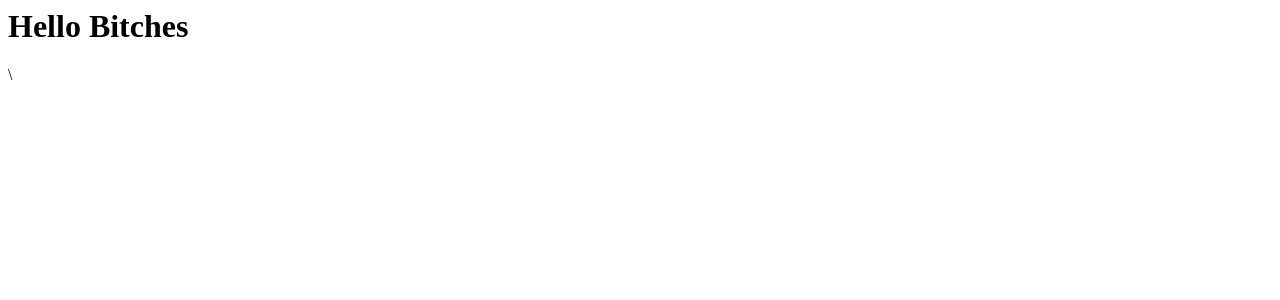
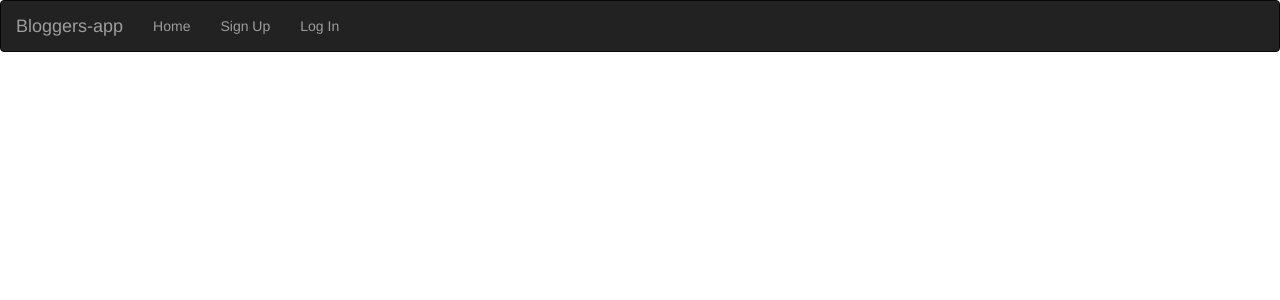
Before and after one commit to Okalll/Blog, a Flask app: page / in a window 1280 px wide. Shown: the top 300 px of the page. Run offline with Flask 2, Linux system fonts and the light colour scheme; some libraries are stand-ins or nearby versions.

Commit message:
"Add attached files in app folder"

```diff
--- /dev/null
+++ b/app/templates/base.html
@@ -0,0 +1,20 @@
+{% extends 'bootstrap/base.html'%}
+
+<!-- Navbar block  -->
+{% block navbar %}
+    {% include 'navbar.html' %}
+{% endblock %}
+
+     {% block content %}
+        <!-- Content block -->
+    <body>
+    <head>
+        <meta charset="utf-8">
+        {% if title %}
+        <title> {{ title }}</title>
+        {% else %}
+        <title> Bloggers-app </title>
+        {% endif %}
+    </head>
+    </body>
+        {% endblock%}
--- a/app/templates/index.html
+++ b/app/templates/index.html
@@ -1 +1,16 @@
-<h1>Hello Bitches</h1>\
+{% extends 'base.html'%}
+
+<!DOCTYPE html>
+<html>
+    <head>
+        <meta charset="utf-8">
+        {% if title %}
+        <title> {{ title }}</title>
+        {% else %}
+        <title> Bloggers-app</title>
+        {% endif %}
+    </head>
+    <body>
+
+    </body>
+</html>
--- /dev/null
+++ b/app/templates/navbar.html
@@ -0,0 +1,20 @@
+    <div class="navbar navbar-inverse" role="navigation">
+        <div class="container-fluid">
+            <div class="navbar-header">
+                <button type="button" class="navbar-toggle" data-toggle="collapse" data-target=".navbar-collapse">
+                  <span class="sr-only">Toggle navigation</span>
+                  <span class="icon-bar"></span>
+                  <span class="icon-bar"></span>
+                  <span class="icon-bar"></span>
+                </button>
+                <a class="navbar-brand" href="/"> Bloggers-app</a>
+            </div>
+            <div class="navbar-collapse collapse">
+                <ul class="nav navbar-nav">
+                    <li><a href="/">Home</a></li>
+                    <li><a href="/">Sign Up</a></li>
+                    <li><a href="/">Log In</a></li>
+            </div>
+
+        </div>
+    </div>
```
Also changed, not shown: app/__init__.py (+9 -0 lines).
